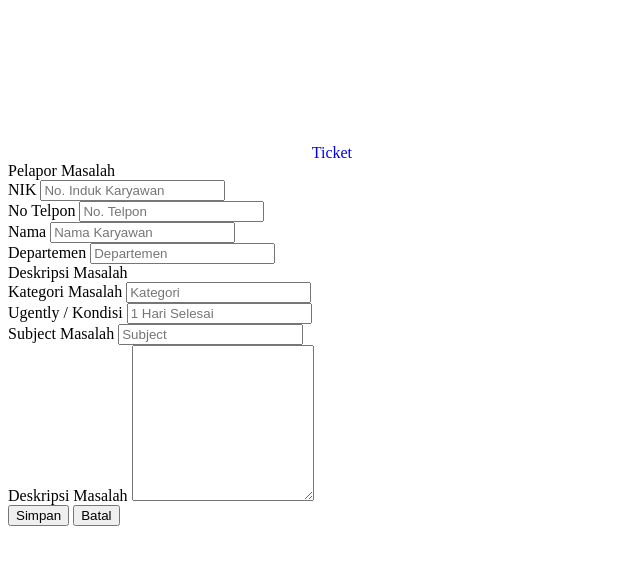
After one commit to egawahyu20/Helpdesk, a CodeIgniter app: page /Helpdesk/C_Tiket/add in a window 1280 px wide. The commit adds this page. Shown: the top 565 px of the page, without its empty margins (0-640 px from the left). Run offline with CodeIgniter, Linux system fonts and the light colour scheme.

Commit message:
Add halaman tiket

```diff
--- a/application/config/config.php
+++ b/application/config/config.php
@@ -23,7 +23,7 @@ defined('BASEPATH') OR exit('No direct script access allowed');
 | a PHP script and you can easily do that on your own.
 |
 */
-$config['base_url'] = 'http://localhost/helpdesk/';
+$config['base_url'] = 'http://localhost/Helpdesk/';
 
 /*
 |--------------------------------------------------------------------------
--- /dev/null
+++ b/application/controllers/C_Tiket.php
@@ -0,0 +1,25 @@
+<?php
+defined('BASEPATH') OR exit('No direct script access allowed');
+
+class C_Tiket extends CI_Controller {
+
+	public function index()
+	{
+
+	}
+
+	public function add()
+	{
+		$this->load->view('Pegawai/AddTiket');
+	}
+
+	public function simpan()
+	{
+
+	}
+
+	public function hapus()
+	{
+
+	}
+}
--- /dev/null
+++ b/application/views/Pegawai/AddTiket.php
@@ -0,0 +1,109 @@
+<!DOCTYPE html>
+<html>
+<head>
+	<title></title>
+
+<script language="javascript" type="text/javascript">
+	function goBack() {
+  		window.history.back();
+	}
+
+</script>
+
+</head>
+<body>
+
+	<div class="row">
+		<div class="col-lg-12">
+			<div class="panel panel-primary">
+				<div class="panel-heading">
+					<svg class="glyph stroked male user ">
+						<use xlink:href="#stroked-male-user"/>
+					</svg>
+					<a href="#" style="text-decoration:none; font-color:white">Ticket</a>
+				</div>
+				<div class="panel-body">
+
+					<div class="col-md-12">
+						<form method="post" action="<?php echo base_url('C_Tiket/simpan');?>">
+							<div class="panel panel-danger">
+								<div class="panel-heading">
+									Pelapor Masalah
+								</div>
+								<div class="panel-body">
+									<div class="col-md-6">
+										<div class="form-group">
+											<label>NIK</label>
+											<input class="form-control" name="nik" placeholder="No. Induk Karyawan" >
+				    					</div>
+					    				<div class="form-group">
+											<label>No Telpon</label>
+											<input class="form-control" name="notlp" placeholder="No. Telpon" >
+				    					</div>
+					     			</div>
+
+								    <div class="col-md-6">
+					    				<div class="form-group">
+											<label>Nama</label>
+											<input class="form-control" name="nama" placeholder="Nama Karyawan">
+					    				</div>
+
+					    				<div class="form-group">
+											<label>Departemen</label>
+											<input class="form-control" name="departemen" placeholder="Departemen">
+					    				</div>
+
+					    			</div>
+
+								</div>
+							</div>
+
+							<div class="panel panel-danger">
+								<div class="panel-heading">
+									Deskripsi Masalah
+								</div>
+								<div class="panel-body">
+
+									<div class="col-md-6">
+
+										<div class="form-group">
+											<label>Kategori Masalah</label>
+											<input class="form-control" name="kategori" placeholder="Kategori">
+											<!-- <?php //echo form_dropdown('id_kategori',$dd_kategori, $id_kategori, ' id="id_kategori" required class="form-control"');?> -->
+					   				 	</div>
+
+									    <div class="form-group">
+											<label>Ugently / Kondisi</label>
+											<input class="form-control" name="darurat" placeholder="1 Hari Selesai">
+											<!-- <?php //echo form_dropdown('id_kondisi',$dd_kondisi, $id_kondisi, ' id="id_kondisi" required class="form-control"');?> -->
+									    </div>
+				       				</div>
+
+				        			<div class="col-md-6">
+					    				<div class="form-group">
+											<label>Subject Masalah</label>
+											<input class="form-control" name="problem_summary" placeholder="Subject" required>
+					   	 				</div>
+
+									    <div class="form-group">
+											<label>Deskripsi Masalah</label>
+											<textarea name="problem_detail" class="form-control" rows="10"></textarea>
+									    </div>
+
+				        			</div>
+								</div>
+							</div>
+
+							<input type="submit" name="" value="Simpan" class="btn btn-primary">
+							<button onclick="goBack()" ><a class="btn btn-default">Batal</a></button>
+				     	</form>
+					</div>
+
+				</div>
+			</div>
+		</div>
+	</div>
+
+
+</body>
+</html>
--- a/application/views/Pegawai/Home.php
+++ b/application/views/Pegawai/Home.php
@@ -1,4 +1,6 @@
 INI Halaman Pegawai
+
+<a href="<?php echo base_url('C_Tiket/add');?>"><button> Add Ticket NJING!!!</button></a>
 
 <?php
 
```
